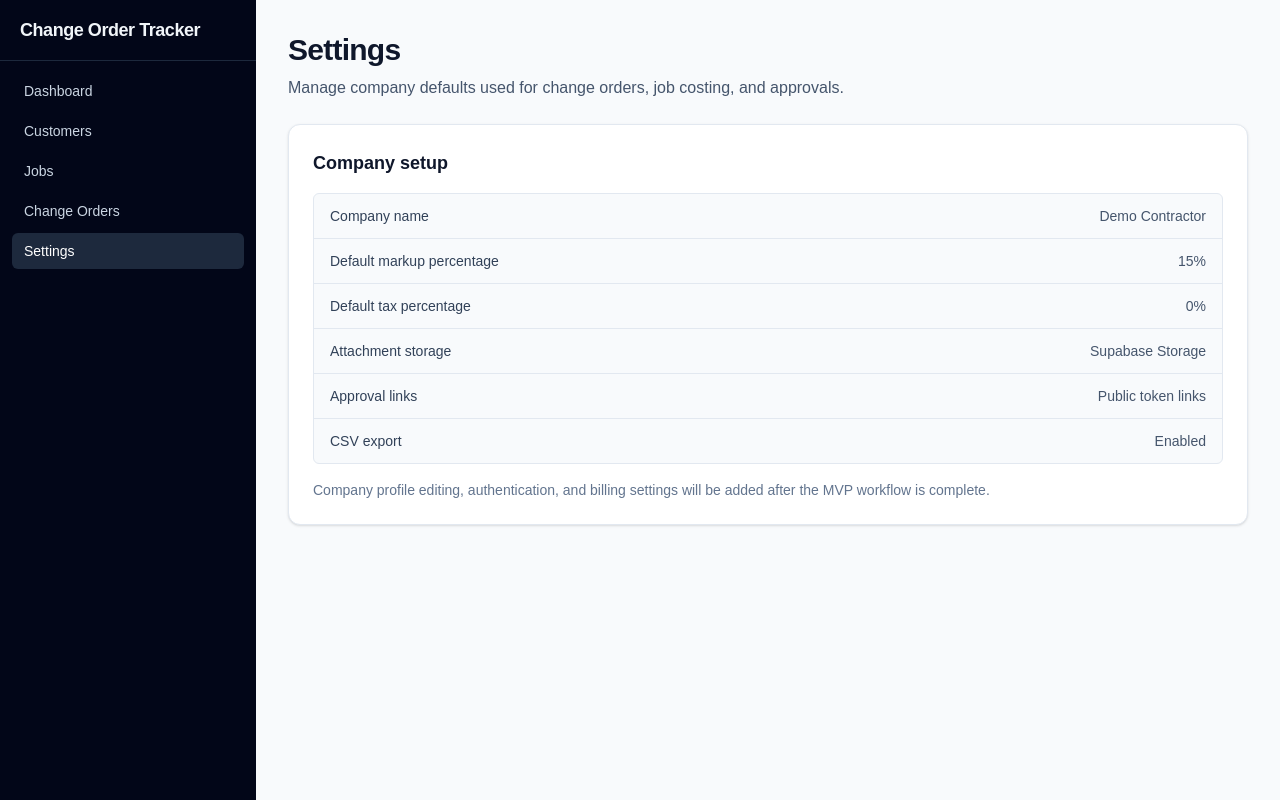
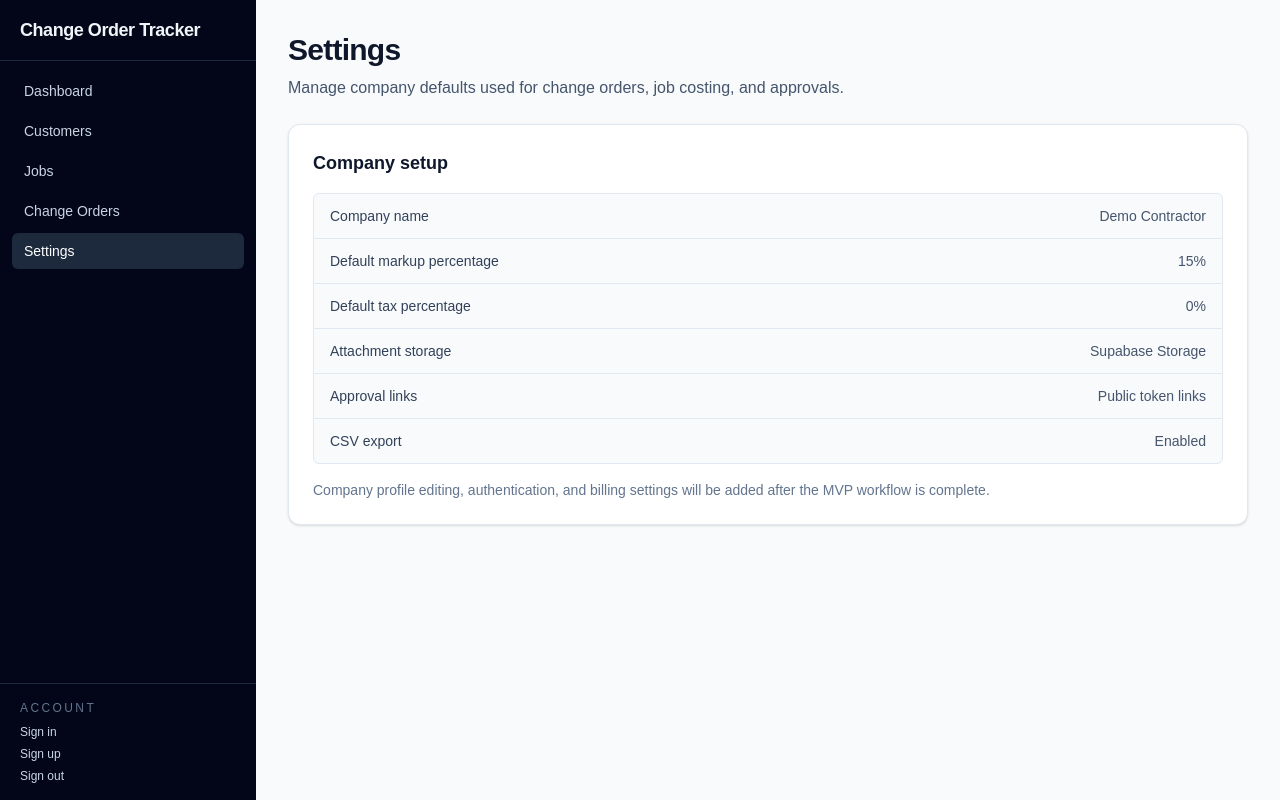
Before and after one commit to rgx694jxyp-ops/change-order-tracker, a Next.js app: page /settings in a window 1280 px wide. Built offline with nearby package versions, Linux system fonts and the light colour scheme.

Commit message:
Add auth links to app shell

```diff
--- a/components/app-shell.tsx
+++ b/components/app-shell.tsx
@@ -21,11 +21,12 @@ export function AppShell({ children }: AppShellProps) {
 
   return (
     <div className="min-h-screen bg-slate-100 md:flex">
-      <aside className="w-full bg-slate-950 text-slate-100 md:w-64 md:shrink-0">
+      <aside className="w-full bg-slate-950 text-slate-100 md:flex md:w-64 md:shrink-0 md:flex-col">
         <div className="border-b border-slate-800 px-5 py-4 text-lg font-semibold tracking-tight">
           Change Order Tracker
         </div>
 
+        <div className="flex-1">
           <nav className="flex gap-2 overflow-x-auto px-3 py-3 md:block md:space-y-1 md:overflow-visible">
             {navItems.map((item) => {
               const isActive = pathname === item.href;
@@ -45,6 +46,24 @@ export function AppShell({ children }: AppShellProps) {
               );
             })}
           </nav>
+        </div>
+
+        <div className="border-t border-slate-800 px-5 py-4">
+          <p className="mb-2 text-xs font-medium uppercase tracking-[0.2em] text-slate-500">
+            Account
+          </p>
+          <div className="flex flex-wrap gap-x-3 gap-y-2 text-xs text-slate-300 md:flex-col md:gap-1.5">
+            <Link className="transition-colors hover:text-white" href="/login">
+              Sign in
+            </Link>
+            <Link className="transition-colors hover:text-white" href="/signup">
+              Sign up
+            </Link>
+            <Link className="transition-colors hover:text-white" href="/logout">
+              Sign out
+            </Link>
+          </div>
+        </div>
       </aside>
 
       <main className="flex-1 bg-slate-50 p-4 sm:p-6 md:p-8">{children}</main>
```
Lines whose indentation alone changed are shown as unchanged.
